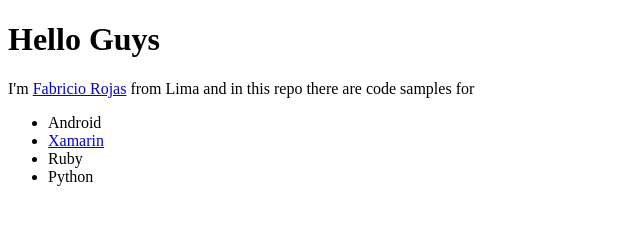
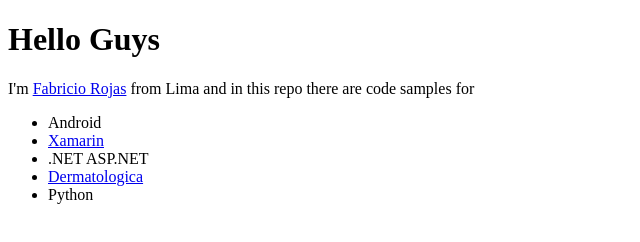
Before and after one commit to devsoftx/devsoftx.github.io, a plain HTML site: page index.html in a window 1280 px wide. Shown: the whole page, without its empty margins (0-640 px from the left). Drawn offline with Linux system fonts and the light colour scheme.

Commit message:
Update index.html

```diff
--- a/index.html
+++ b/index.html
@@ -6,7 +6,8 @@
 <ul>
   <li>Android</li>
   <li><a href='https://github.com/devsoftx/MyNotes'>Xamarin</a></li>
-  <li>Ruby</li>
+  <li>.NET ASP.NET</li>
+  <li><a href='https://github.com/devsoftx/dermatologica'>Dermatologica</a></li>
   <li>Python</li>
 </ul>
 </body>
```
